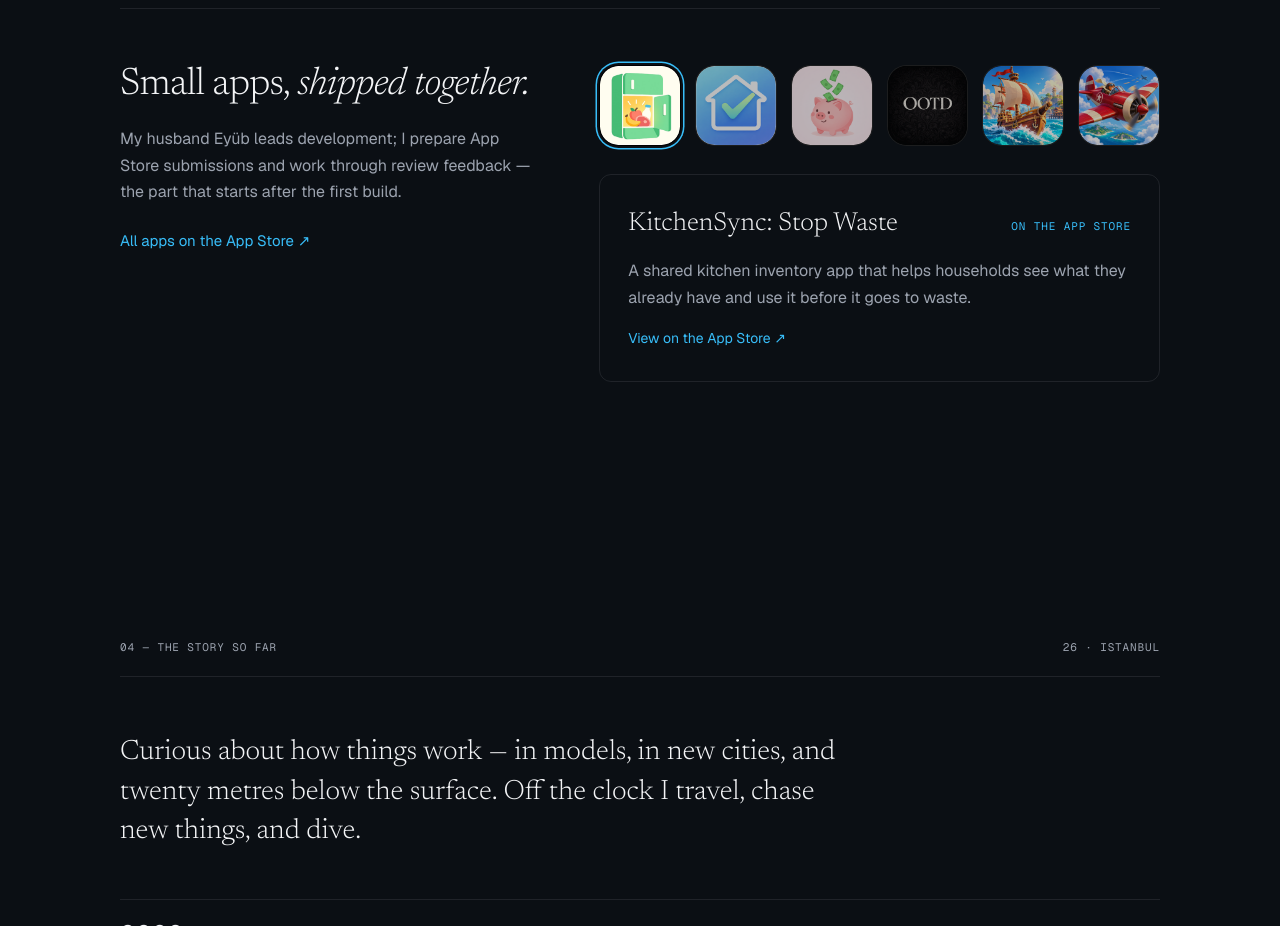
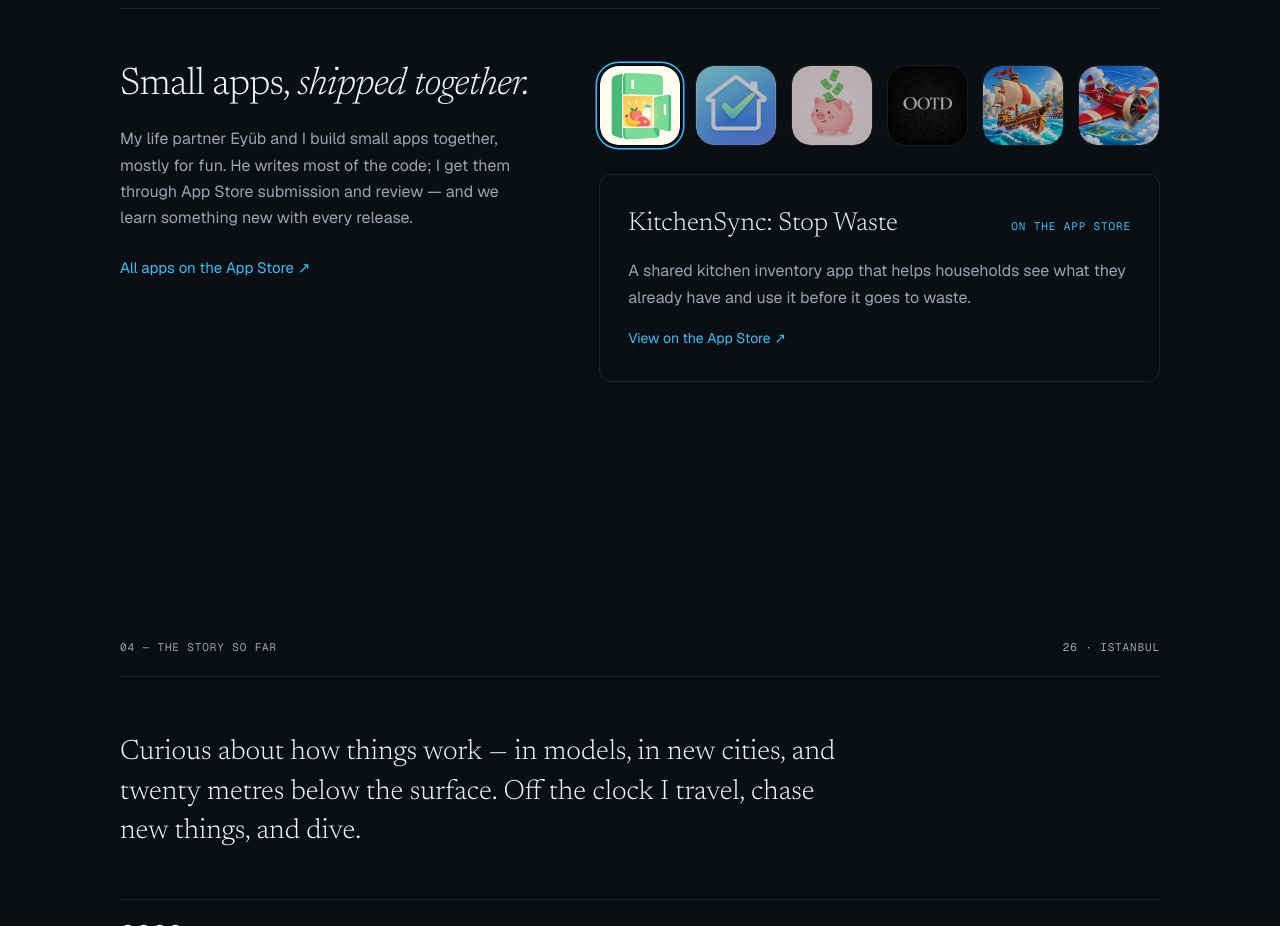
Before and after one commit to aylinaydincs/aylinaydin, a plain HTML site: page index.html in a window 1280 px wide. Shown: the part 4420-5346 px from the top of the page. Drawn offline with nearby package versions, Linux system fonts and the light colour scheme.

Commit message:
Reword indie apps intro
Co-Authored-By: Claude Opus 5.5 <noreply@anthropic.com>
Claude-Session: https://claude.ai/code/session_015fLAXSoSY7q352zPySiEny

```diff
--- a/index.html
+++ b/index.html
@@ -340,7 +340,7 @@ footer{padding:clamp(6rem,12vw,10rem) 0 2.5rem}
       <div class="apps rv">
         <div>
           <h3 data-scramble>Small apps, <span class="it">shipped together.</span></h3>
-          <p class="body" style="margin-top:1.25rem">My husband Eyüb leads development; I prepare App Store submissions and work through review feedback — the part that starts after the first build.</p>
+          <p class="body" style="margin-top:1.25rem">My life partner Eyüb and I build small apps together, mostly for fun. He writes most of the code; I get them through App Store submission and review — and we learn something new with every release.</p>
           <a class="ln go" style="display:inline-block;margin-top:1.5rem;font-size:.9375rem" href="https://apps.apple.com/tr/developer/aylin-aydin-topcan/id1855650146" target="_blank" rel="noopener">All apps on the App Store ↗</a>
         </div>
         <div>
```
